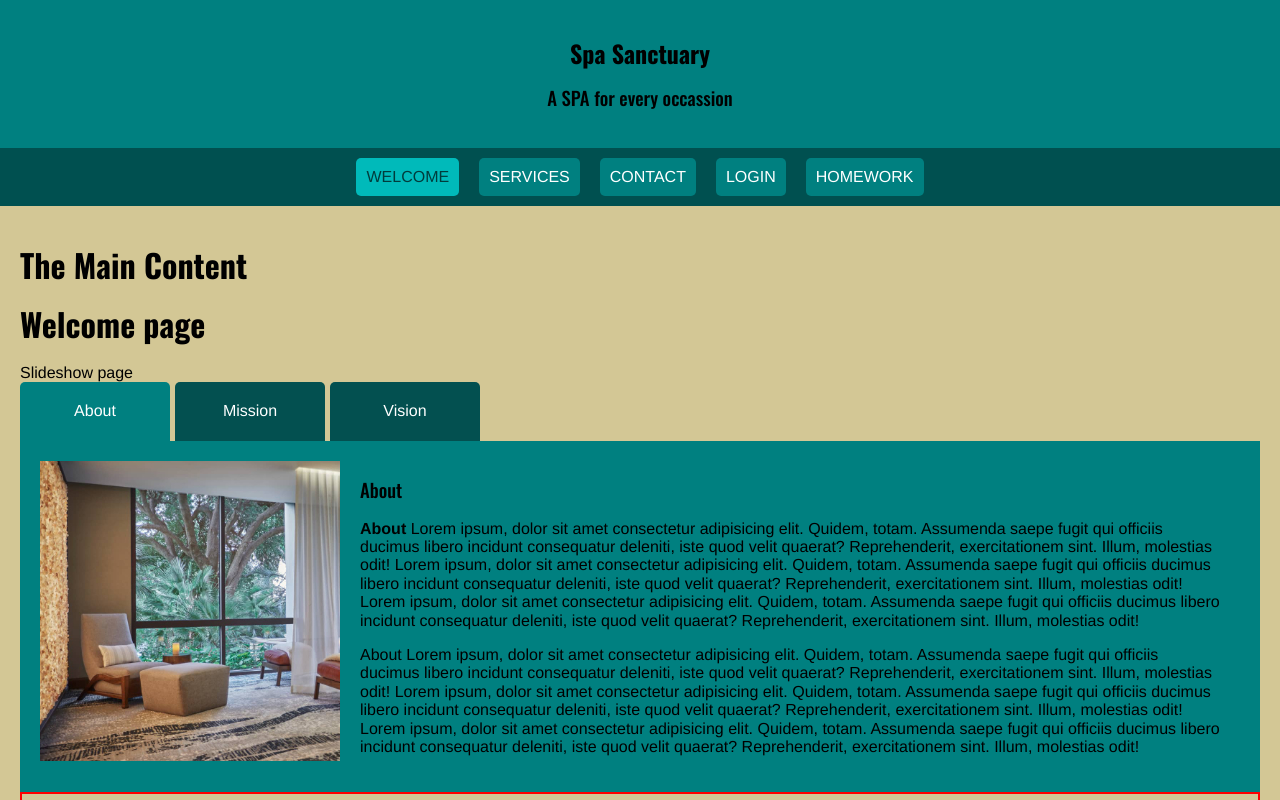
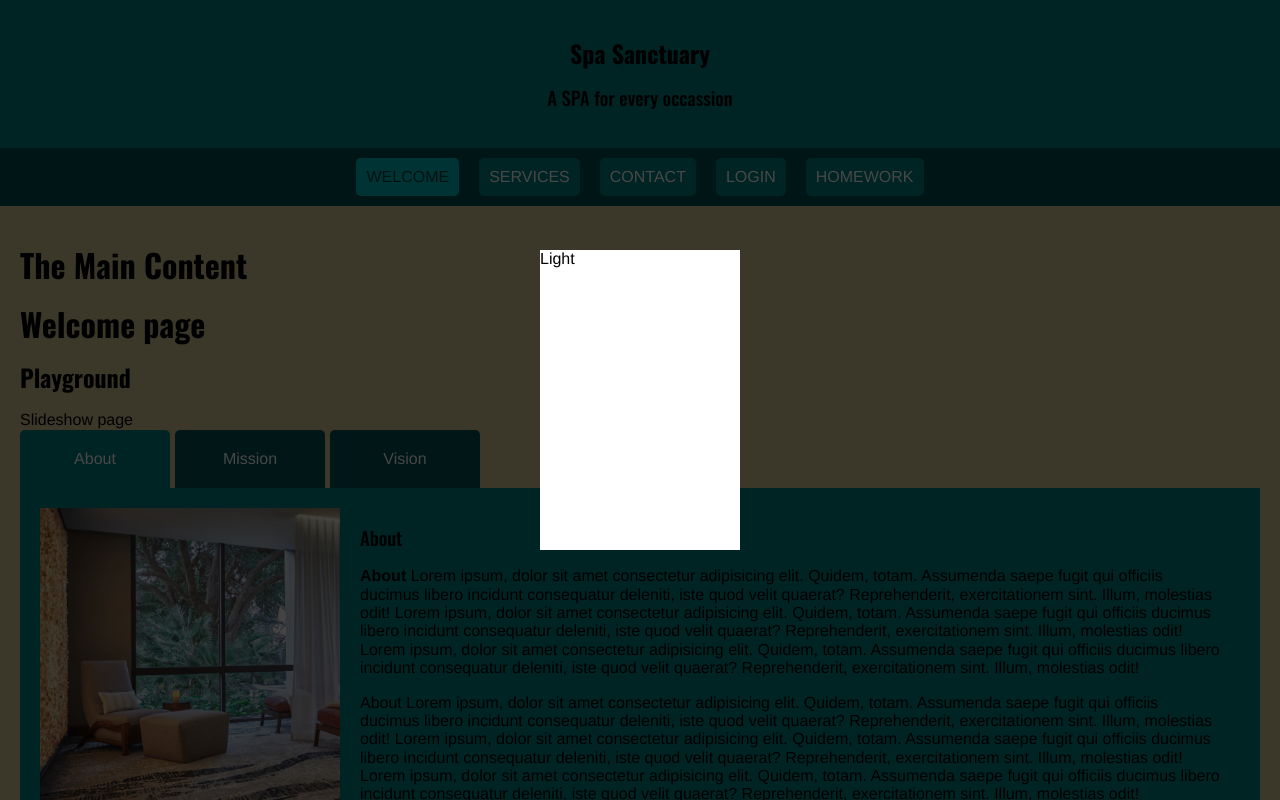
Before and after one commit to taylorbryanne/uclax-web1-summer21, a React (Create React App) app: page / in a window 1280 px wide. Shown: the top 800 px of the page. Built offline with nearby package versions, Linux system fonts and the light colour scheme.

Commit message:
Started Lightbox.

```diff
--- /dev/null
+++ b/src/React/Components/Lightbox/Dark.jsx
@@ -0,0 +1,25 @@
+import React from 'react';
+import styled from 'styled-components';
+
+import Light from './Light.jsx';
+
+const Dark = () => {
+
+    return (
+        <DarkStyled className='Dark'>
+            <Light />
+        </DarkStyled>
+    );
+}
+
+export default Dark;
+
+const DarkStyled = styled.div`
+    position: fixed;
+    background-color: rgba(0, 0, 0, 0.722);
+
+    left: 0px;
+    right: 0px;
+    bottom: 0px;
+    top: 0px;
+`;
--- /dev/null
+++ b/src/React/Components/Lightbox/Light.jsx
@@ -0,0 +1,29 @@
+import React from 'react';
+import styled from 'styled-components';
+
+const Light = () => {
+
+    return (
+        <LightStyled className='Light'>
+            Light
+        </LightStyled>
+    );
+}
+
+export default Light;
+
+const LightStyled = styled.div`
+
+    position: absolute;
+
+    background-color: white;
+
+    width: 200px;
+    height: 300px;
+
+    left: 50%;
+    top: 50%;
+
+    transform: translate(-50%, -50%);
+
+`;
--- /dev/null
+++ b/src/React/Components/Lightbox/Lightbox.jsx
@@ -0,0 +1,19 @@
+import React from 'react';
+import styled from 'styled-components';
+
+import Dark from './Dark.jsx';
+
+const Lightbox = () => {
+
+    return (
+        <LightboxStyled className='Lightbox'>
+            <Dark />
+        </LightboxStyled>
+    );
+}
+
+export default Lightbox;
+
+const LightboxStyled = styled.div`
+
+`;
--- /dev/null
+++ b/src/React/Components/Lightbox/Playground.jsx
@@ -0,0 +1,20 @@
+import React from 'react';
+import styled from 'styled-components';
+
+import Lightbox from './Lightbox.jsx';
+
+const Playground = () => {
+
+    return (
+        <PlaygroundStyled className='Playground'>
+            <h2>Playground</h2>
+            <Lightbox />
+        </PlaygroundStyled>
+    );
+}
+
+export default Playground;
+
+const PlaygroundStyled = styled.div`
+
+`;
--- a/src/React/Pages/Welcome/Welcome.jsx
+++ b/src/React/Pages/Welcome/Welcome.jsx
@@ -1,6 +1,7 @@
 import React from 'react';
 import styled from 'styled-components';
 
+import Playground from '../../Components/Lightbox/Playground.jsx';
 import Slideshow from './Slideshow/Slideshow.jsx';
 import Tabbed from './Tabbed/Tabbed.jsx';
 import Staff from './Staff/Staff.jsx';
@@ -10,6 +11,7 @@
     return (
         <WelcomeStyled className= 'Welcome'>
             <h1>Welcome page</h1>
+            <Playground />
             <Slideshow />
             <Tabbed />
             <Staff />
```
